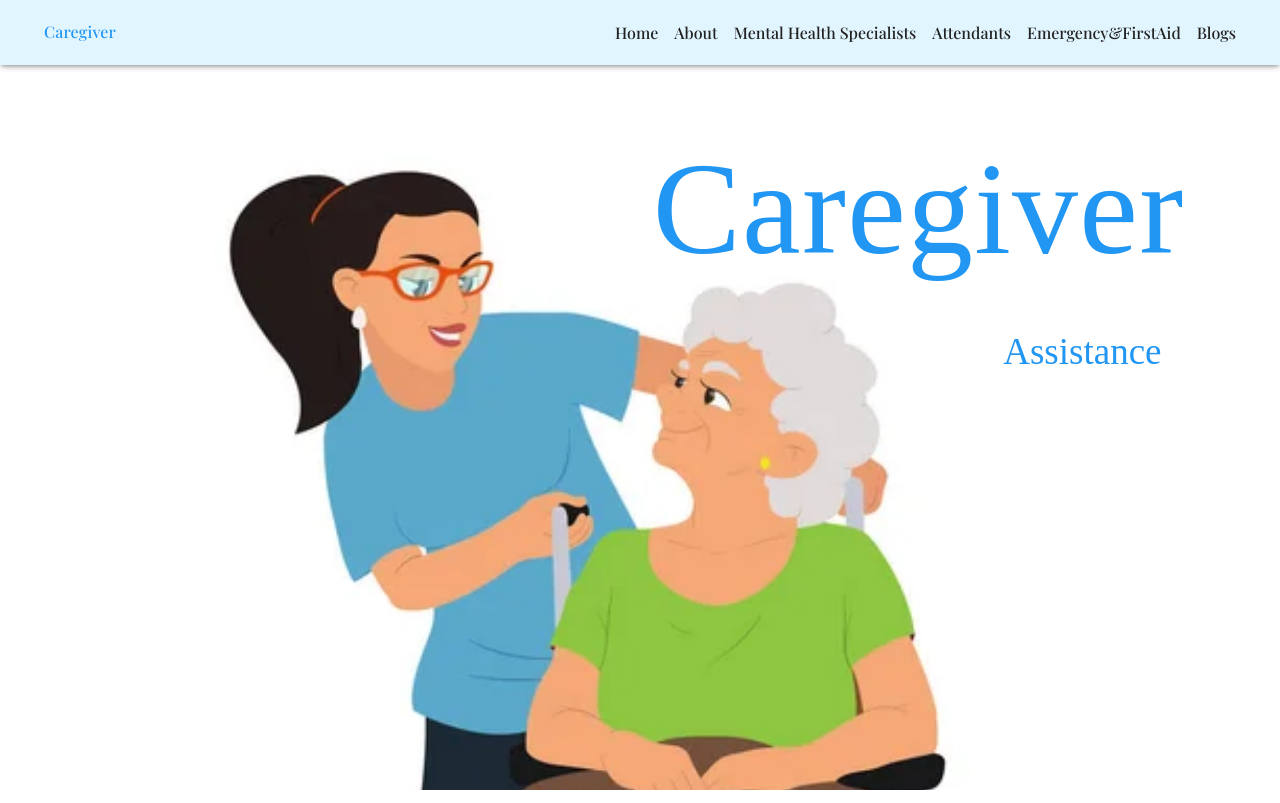
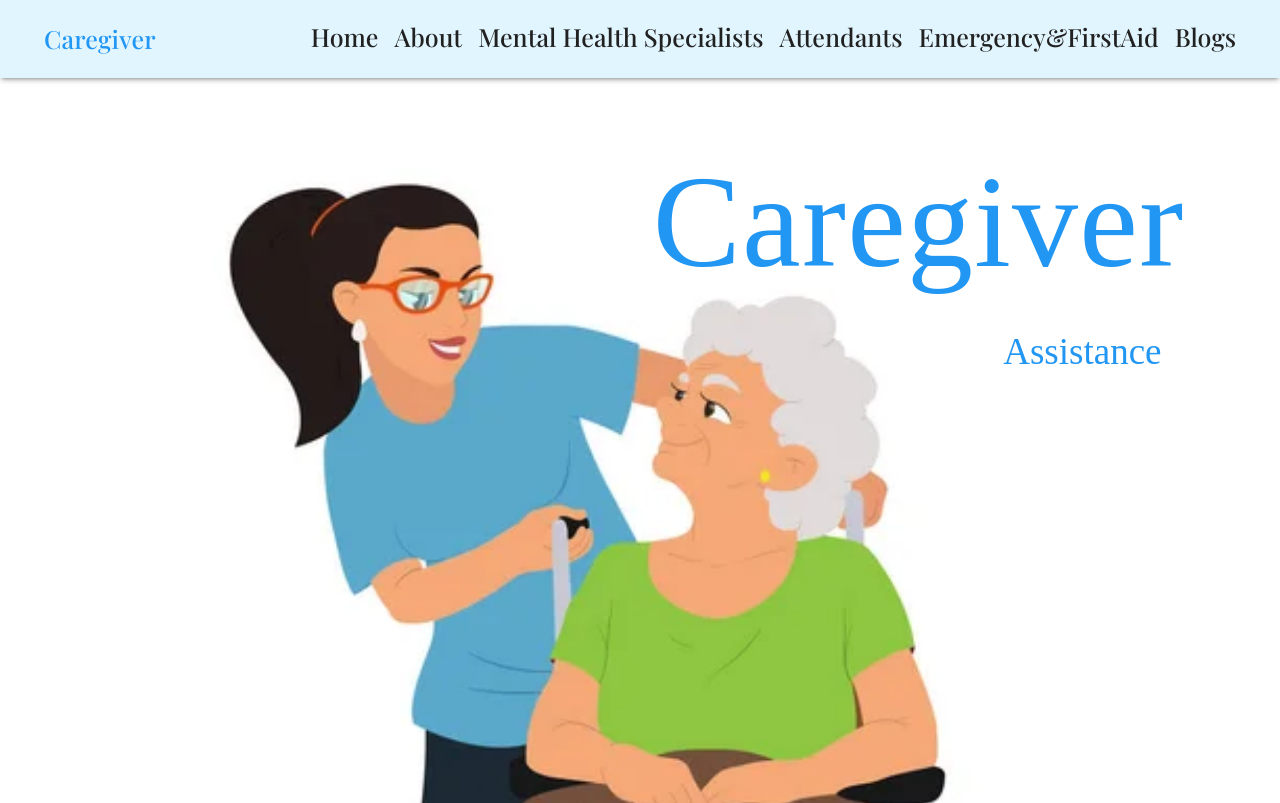
Before and after one commit to 0ShNa0/Care, a React (Create React App) app in the folder clientcopy/: page / in a window 1280 px wide. Built offline with nearby package versions, Linux system fonts and the light colour scheme; a web font is replaced by a local one.

Commit message:
trying again

```diff
--- a/clientcopy/src/App.js
+++ b/clientcopy/src/App.js
@@ -3,7 +3,7 @@ import logo from './logo.svg';
 import './App.css';
 
 import { BrowserRouter, Route,Routes } from 'react-router-dom';
-import Header from './components/Header';
+import Header from './components/AnotherHeader';
 import About from './pages/About';
 import {Box} from '@mui/material';
 import Home from './pages/Home';
--- /dev/null
+++ b/clientcopy/src/components/AnotherHeader.js
@@ -0,0 +1,65 @@
+import React from 'react';
+import { Paper, AppBar, Toolbar, Typography, Stack, useMediaQuery, useTheme } from '@mui/material'; // Assuming you are using Material-UI
+import { Link } from 'react-router-dom'; // Assuming you are using React Router
+
+const Header = () => {
+  const theme = useTheme();
+  const isMobile = useMediaQuery(theme.breakpoints.down('sm')); // Detect if the screen is mobile-sized
+
+  return (
+    <Paper elevation={3} style={{ position: 'sticky', top: 0, zIndex: 999 }}>
+      <AppBar position="static" elevation={8} sx={{ width: '100%', bgcolor: '#e1f5fe', boxShadow: 'initial' }}>
+        <Toolbar>
+          <Stack
+            direction={isMobile ? 'column' : 'row'} // Stack direction changes based on screen size
+            justifyContent={isMobile ? 'center' : 'space-between'} // Adjust alignment for mobile
+            alignItems={isMobile ? 'center' : 'flex-start'} // Adjust alignment for mobile
+            sx={{ width: '100%', px: '20px', mb: '20px', mt: '20px' }}
+          >
+            <Typography component="div">
+              <Link to="/" style={{ textDecoration: 'none', color: '#2196f3', fontFamily: 'Playfair Display' ,fontSize:"25px" }}>
+                Caregiver
+              </Link>
+            </Typography>
+            {!isMobile && ( // Display menu links only on non-mobile screens
+              <Stack direction="row" spacing={2}>
+                <Link to="/" style={{ textDecoration: 'none', color: '#212121', fontFamily: 'Playfair Display',fontSize:"25px"  }}>
+                  Home
+                </Link>
+                <Link
+                  to="/about"
+                  style={{ textDecoration: 'none', color: '#212121', fontFamily: 'Playfair Display',fontSize:"25px"  }}
+                >
+                  About
+                </Link>
+                <Link
+                  to="/counselors"
+                  style={{ textDecoration: 'none', color: '#212121', fontFamily: 'Playfair Display',fontSize:"25px"  }}
+                >
+                  Mental Health Specialists
+                </Link>
+                <Link
+                  to="/attendants"
+                  style={{ textDecoration: 'none', color: '#212121', fontFamily: 'Playfair Display',fontSize:"25px" }}
+                >
+                  Attendants
+                </Link>
+                <Link
+                  to="/emergency"
+                  style={{ textDecoration: 'none', color: '#212121', fontFamily: 'Playfair Display',fontSize:"25px" }}
+                >
+                  Emergency&FirstAid
+                </Link>
+                <Link to="/blogs" style={{ textDecoration: 'none', color: '#212121', fontFamily: 'Playfair Display',fontSize:"25px"  }}>
+                  Blogs
+                </Link>
+              </Stack>
+            )}
+          </Stack>
+        </Toolbar>
+      </AppBar>
+    </Paper>
+  );
+};
+
+export default Header;
```
